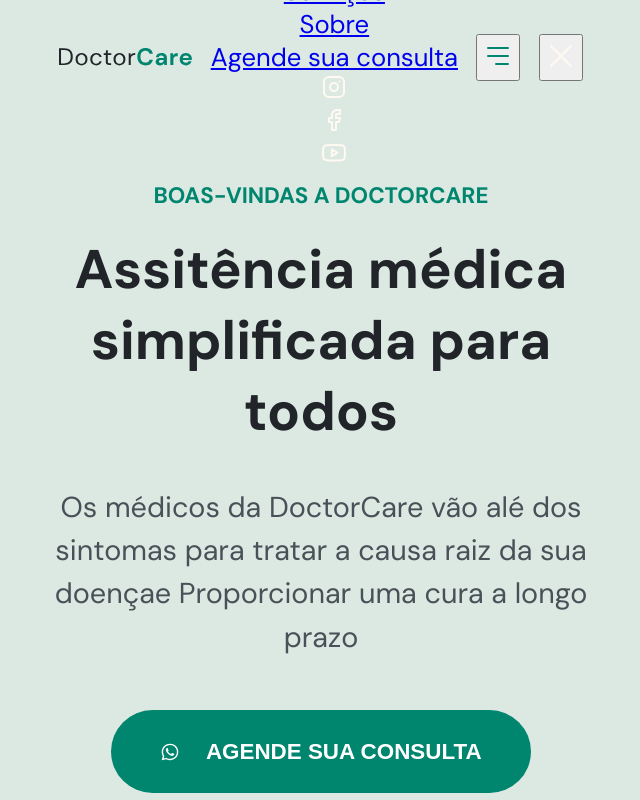
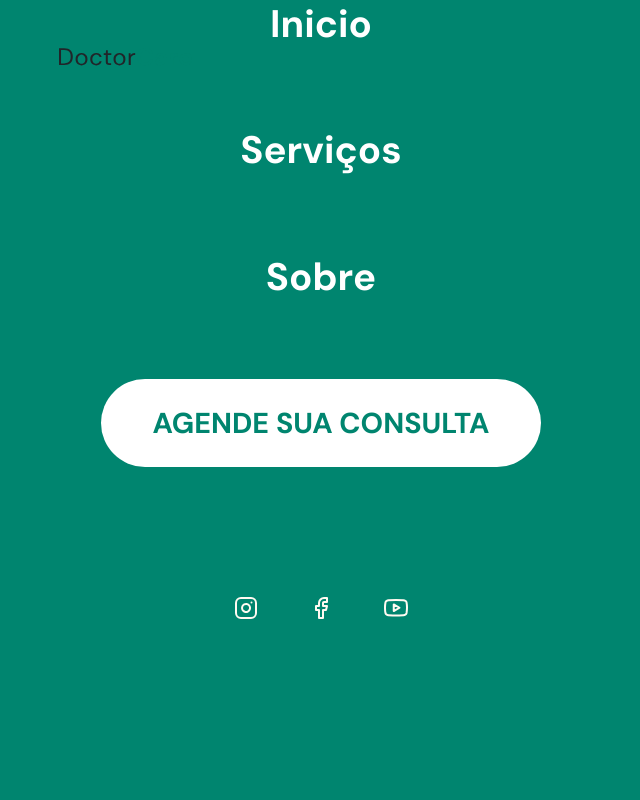
Before and after one commit to LucasFCdev/Nlw-rocketseat, a plain HTML site: page Index.html in a window 1280 px wide. Shown: the top 800 px of the page, without its empty margins (319-959 px from the left). Drawn offline with Linux system fonts and the light colour scheme.

Commit message:
Executando correções no style.css

```diff
--- a/Index.html
+++ b/Index.html
@@ -13,10 +13,10 @@
 
 
 </head>
-<body onscroll="onScroll()">
+<body onscroll="onScroll()" class="menu-expanded">
     <nav id="navigation" class="">
         <div class="wrapper">
-            <a class="Logo" href="#">
+            <a class="logo" href="#">
                 <svg width="133" height="18" viewBox="0 0 133 18" fill="none" xmlns="http://www.w3.org/2000/svg">
                     <path d="M0 17.088V0.287999H5.16C8.12 0.287999 10.296 1.04 11.688 2.544C13.096 4.048 13.8 6.112 13.8 8.736C13.8 11.312 13.096 13.352 11.688 14.856C10.296 16.344 8.12 17.088 5.16 17.088H0ZM2.016 15.408H5.112C6.744 15.408 8.04 15.144 9 14.616C9.976 14.072 10.672 13.304 11.088 12.312C11.504 11.304 11.712 10.112 11.712 8.736C11.712 7.328 11.504 6.12 11.088 5.112C10.672 4.104 9.976 3.328 9 2.784C8.04 2.24 6.744 1.968 5.112 1.968H2.016V15.408Z" fill="#212529"/>
                     <path d="M22.4949 17.376C21.3749 17.376 20.3669 17.12 19.4709 16.608C18.5749 16.096 17.8629 15.376 17.3349 14.448C16.8229 13.504 16.5669 12.4 16.5669 11.136C16.5669 9.872 16.8309 8.776 17.3589 7.848C17.8869 6.904 18.5989 6.176 19.4949 5.664C20.4069 5.152 21.4229 4.896 22.5429 4.896C23.6629 4.896 24.6709 5.152 25.5669 5.664C26.4629 6.176 27.1669 6.904 27.6789 7.848C28.2069 8.776 28.4709 9.872 28.4709 11.136C28.4709 12.4 28.2069 13.504 27.6789 14.448C27.1509 15.376 26.4309 16.096 25.5189 16.608C24.6229 17.12 23.6149 17.376 22.4949 17.376ZM22.4949 15.648C23.1829 15.648 23.8229 15.48 24.4149 15.144C25.0069 14.808 25.4869 14.304 25.8549 13.632C26.2229 12.96 26.4069 12.128 26.4069 11.136C26.4069 10.144 26.2229 9.312 25.8549 8.64C25.5029 7.968 25.0309 7.464 24.4389 7.128C23.8469 6.792 23.2149 6.624 22.5429 6.624C21.8549 6.624 21.2149 6.792 20.6229 7.128C20.0309 7.464 19.5509 7.968 19.1829 8.64C18.8149 9.312 18.6309 10.144 18.6309 11.136C18.6309 12.128 18.8149 12.96 19.1829 13.632C19.5509 14.304 20.0229 14.808 20.5989 15.144C21.1909 15.48 21.8229 15.648 22.4949 15.648Z" fill="#212529"/>
@@ -28,7 +28,7 @@
                     <path d="M101.092 17.376C100.068 17.376 99.2278 17.216 98.5718 16.896C97.9158 16.56 97.4277 16.12 97.1077 15.576C96.7878 15.032 96.6278 14.432 96.6278 13.776C96.6278 12.672 97.0598 11.776 97.9238 11.088C98.7878 10.4 100.084 10.056 101.812 10.056H104.836V9.768C104.836 8.952 104.604 8.352 104.14 7.968C103.676 7.584 103.1 7.392 102.412 7.392C101.788 7.392 101.244 7.544 100.78 7.848C100.316 8.136 100.028 8.568 99.9157 9.144H96.9157C96.9958 8.28 97.2837 7.528 97.7797 6.888C98.2917 6.248 98.9477 5.76 99.7477 5.424C100.548 5.072 101.444 4.896 102.436 4.896C104.132 4.896 105.468 5.32 106.444 6.168C107.42 7.016 107.908 8.216 107.908 9.768V17.088H105.292L105.004 15.168C104.652 15.808 104.156 16.336 103.516 16.752C102.892 17.168 102.084 17.376 101.092 17.376ZM101.788 14.976C102.668 14.976 103.348 14.688 103.828 14.112C104.324 13.536 104.636 12.824 104.764 11.976H102.148C101.332 11.976 100.748 12.128 100.396 12.432C100.044 12.72 99.8678 13.08 99.8678 13.512C99.8678 13.976 100.044 14.336 100.396 14.592C100.748 14.848 101.212 14.976 101.788 14.976Z" fill="#00856F"/>
                     <path d="M111.319 17.088V5.184H114.055L114.343 7.416C114.775 6.648 115.359 6.04 116.095 5.592C116.847 5.128 117.727 4.896 118.735 4.896V8.136H117.871C117.199 8.136 116.599 8.24 116.071 8.448C115.543 8.656 115.127 9.016 114.823 9.528C114.535 10.04 114.391 10.752 114.391 11.664V17.088H111.319Z" fill="#00856F"/>
                     <path d="M126.888 17.376C125.688 17.376 124.624 17.12 123.696 16.608C122.768 16.096 122.04 15.376 121.512 14.448C120.984 13.52 120.72 12.448 120.72 11.232C120.72 10 120.976 8.904 121.488 7.944C122.016 6.984 122.736 6.24 123.648 5.712C124.576 5.168 125.664 4.896 126.912 4.896C128.08 4.896 129.112 5.152 130.008 5.664C130.904 6.176 131.6 6.88 132.096 7.776C132.608 8.656 132.864 9.64 132.864 10.728C132.864 10.904 132.856 11.088 132.84 11.28C132.84 11.472 132.832 11.672 132.816 11.88H123.768C123.832 12.808 124.152 13.536 124.728 14.064C125.32 14.592 126.032 14.856 126.864 14.856C127.488 14.856 128.008 14.72 128.424 14.448C128.856 14.16 129.176 13.792 129.384 13.344H132.504C132.28 14.096 131.904 14.784 131.376 15.408C130.864 16.016 130.224 16.496 129.456 16.848C128.704 17.2 127.848 17.376 126.888 17.376ZM126.912 7.392C126.16 7.392 125.496 7.608 124.92 8.04C124.344 8.456 123.976 9.096 123.816 9.96H129.744C129.696 9.176 129.408 8.552 128.88 8.088C128.352 7.624 127.696 7.392 126.912 7.392Z" fill="#00856F"/>
-                    </svg>
+                </svg>
             </a>
                 <div class="menu">
                     <ul>
@@ -38,7 +38,7 @@
                     </ul>
                     <a href="#" class="button">Agende sua consulta</a>
 
-                    <ul class="socia-links">
+                    <ul class="social-links">
                         <li><a href="https://instagram.com/">
                             <svg width="24" height="24" viewBox="0 0 24 24" fill="none" xmlns="http://www.w3.org/2000/svg">
                                 <path d="M17 1.99997H7C4.23858 1.99997 2 4.23855 2 6.99997V17C2 19.7614 4.23858 22 7 22H17C19.7614 22 22 19.7614 22 17V6.99997C22 4.23855 19.7614 1.99997 17 1.99997Z" stroke="#FFFAF1" stroke-width="2" stroke-linecap="round" stroke-linejoin="round"/>
--- a/style.css
+++ b/style.css
@@ -29,17 +29,22 @@ body{
     font-size: 1.6rem;
 
     text-align: center;
+    overflow: overlay;
 }
 .wrapper{
     width: 37.5rem;
     margin-left: auto;
-    margin-right: auto;padding-inline: 2.4rem;
+    margin-right: auto;
+    padding-inline: 2.4rem;
 
 }
 ul{
     list-style: none;
 }
 /*--------------- Header ------------------*/
+header{
+    margin-top: calc(4.1rem + var(--nav-height));
+}
 header::before{
     content: "";
     width: 100%;
@@ -51,13 +56,6 @@ header::before{
     top: 0;
     left: 0;
     z-index: -1;
-}
-header{
-    width: 37.5rem;
-    margin-left: auto;
-    margin-right: auto;
-
-    margin-top: calc(4.1rem + var(--nav-height));
 }
 header h4{
     font-size: 1.4rem;
@@ -125,7 +123,7 @@ header img{
     gap: 6rem;
 
     border: 1px solid var(--brand-light);
-    border-radius: .6rem;
+    border-radius: 0.6rem;
 }
 .stat h3{
     font-size: 4.8rem;
@@ -146,7 +144,7 @@ nav{
 
 
     /*padding: 1.6rem 2.4rem;*/
-    height:var(--nav-height) ;
+    height: var(--nav-height) ;
 
     position: fixed;
     top: 0;
@@ -162,6 +160,8 @@ nav .wrapper{
 nav.scroll{
     background-color: var(--primary-color);
     width: 100vw;
+    position: fixed;
+    top: 0;
 }
 nav.scroll svg:nth-child(1) path{
     fill: white;
@@ -170,11 +170,72 @@ nav.scroll svg:nth-child(2) path{
     stroke: white;
 }
 /* ------------- Nav menu expend ---------------*/
+body.menu-expanded{
+    overflow: hidden;
+}
+.menu,
+.close-menu
+{
+    opacity: 0;
+    visibility: hidden;
+}
+body.menu-expanded .menu,
+body.menu-expanded .close-menu{
+    opacity: 1;
+    visibility: visible;
+}
 body.menu-expanded .menu{
     position: fixed;
     top: 0;
     left: 0;
     background: var(--primary-color);
 
+    width: 100vw;
+    height: 100vh;
 
 }
+body.menu-expanded nav{
+    position: relative;
+}
+
+.social-links{
+    display: flex;
+    gap: 3.2rem;
+    justify-content: center;
+    align-items: center;
+}
+.menu .button{
+    background-color: white;
+    border-radius: 4rem;
+    font-weight: 700;
+    font-size: 1.8rem;
+    line-height: 2.3rem;
+    text-transform: uppercase;
+    text-decoration: none;
+
+    color: var(--primary-color);
+
+    display: inline-block;
+    padding: 1.6rem 3.2rem;
+
+    margin-top: 4.8rem;
+    margin-bottom: 8rem;
+
+}
+.menu ul:nth-child(1){
+    display: flex;
+    flex-direction: column;
+    gap: 4.8rem;
+
+    font-weight: 700;
+    font-size: 2.4rem;
+    line-height: 3.1rem;
+}
+.menu ul li a {
+    color: white;
+    text-decoration: none;
+}
+body.menu-expanded .logo{
+    position: relative;
+    z-index: 10;
+}
```
